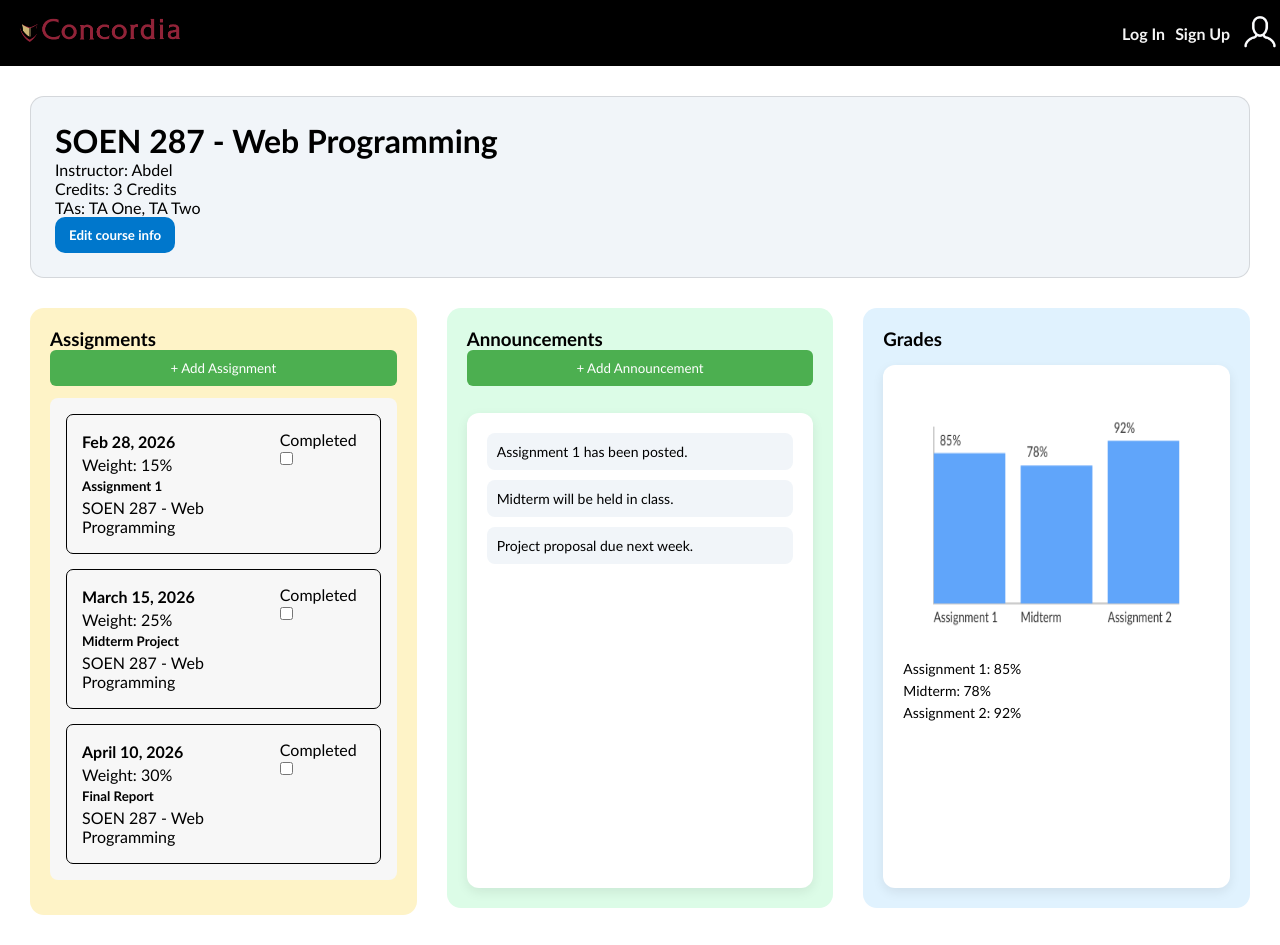
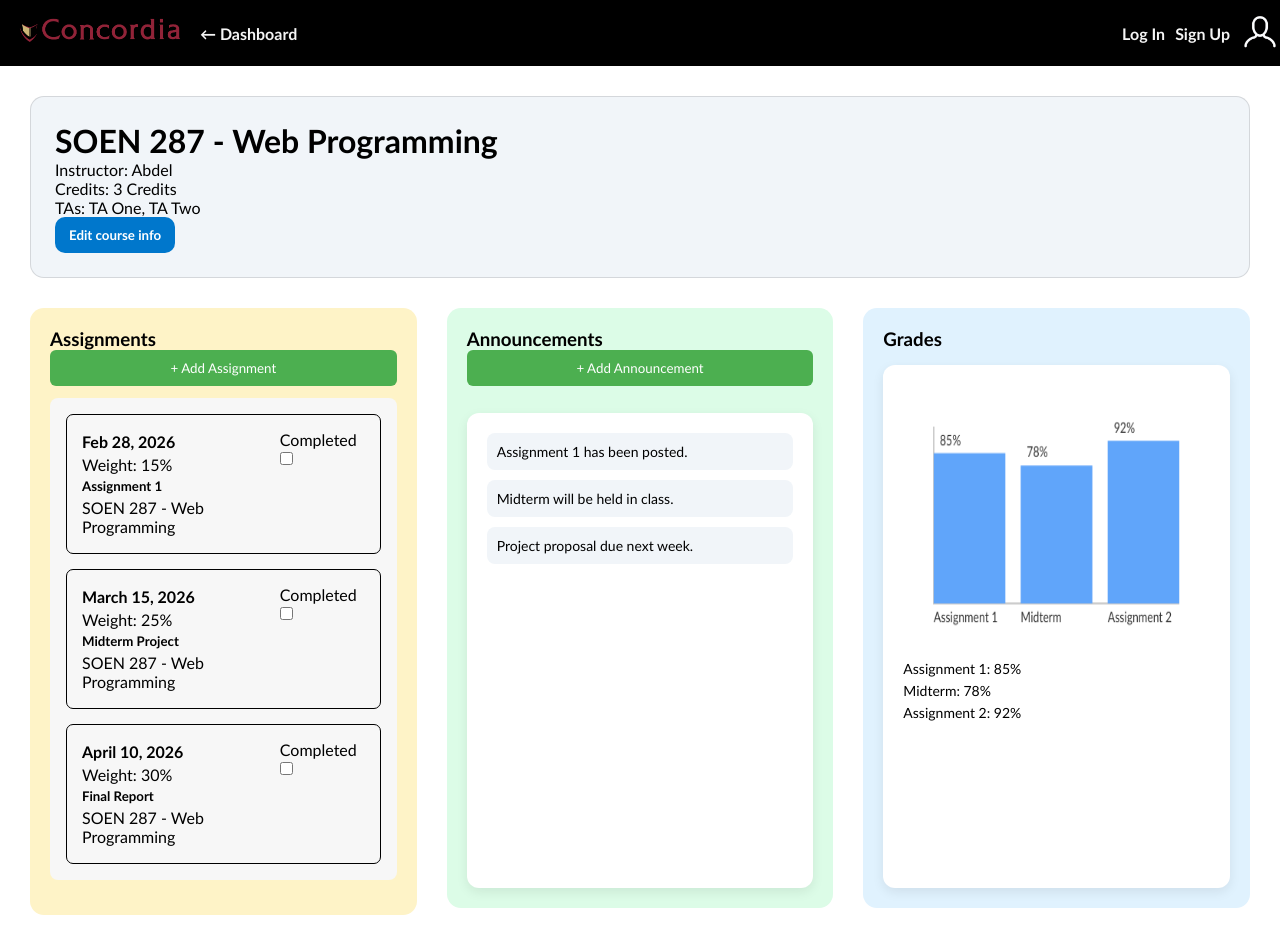
Before and after one commit to AyYildirim-05/SOEN287_Project, a website: page FrontEnd/courses/course.html in a window 1280 px wide. Drawn offline with Linux system fonts and the light colour scheme.

Commit message:
Adding back to dashboard in coursepage

```diff
--- a/FrontEnd/courses/course.html
+++ b/FrontEnd/courses/course.html
@@ -16,6 +16,10 @@
     <div class="logo">
       <img src="../Images/concordia_logo.png">
     </div>
+
+    <nav>
+      <a href="../index.html" class="backLink">← Dashboard</a>
+    </nav>
 
     <div class="account">
 
```
Lines whose indentation alone changed are shown as unchanged.
